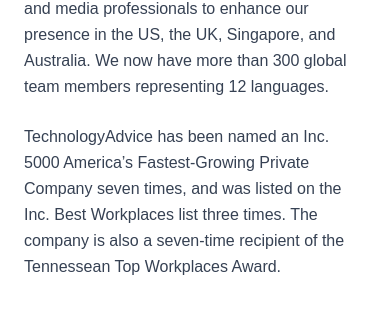
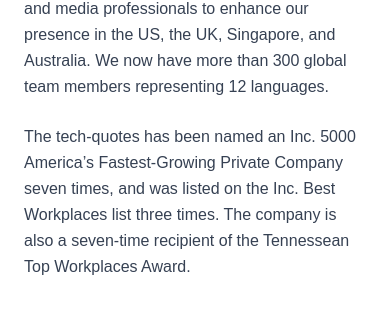
Before and after one commit to md-Gafrujama/the-tech-quotes, a Next.js app: page /About-Us/about-us in a window 390 px wide. Shown: the part 1138-1468 px from the top of the page. Built offline with nearby package versions, Linux system fonts and the light colour scheme.

Commit message:
commit about-us

```diff
--- a/src/app/About-Us/about-us/page.jsx
+++ b/src/app/About-Us/about-us/page.jsx
@@ -231,13 +231,13 @@
         </p>
 
         <p>
-          TechnologyAdvice has been named an Inc. 5000 America’s Fastest-Growing Private Company
+         The tech-quotes has been named an Inc. 5000 America’s Fastest-Growing Private Company
           seven times, and was listed on the Inc. Best Workplaces list three times. The company is
           also a seven-time recipient of the Tennessean Top Workplaces Award.
         </p>
       </div>
     </section>
-   <section className="bg-white px-4 sm:px-8 lg:px-20 py-20">
+   <section className="bg-white px-3 sm:px-8 lg:px-20 py-20">
       <h2 className="text-3xl sm:text-4xl font-bold text-center mb-12">
         Executive leadership
       </h2>
```
